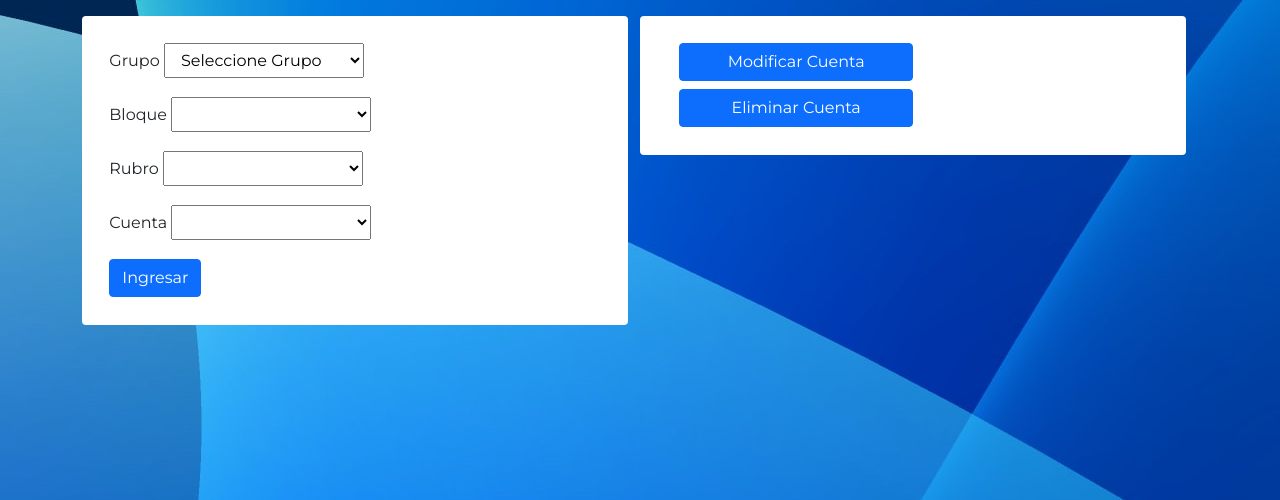
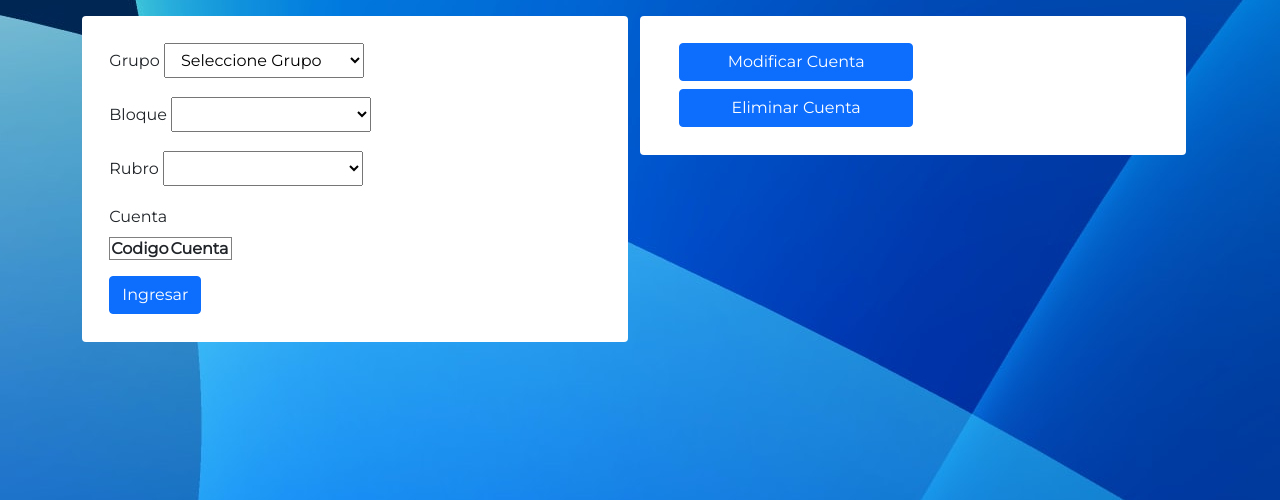
Before and after one commit to Lucasst97/economiaEmpresarial, a PHP site: page / in a window 1280 px wide. Shown: the part 83-583 px from the top of the page. Run offline with PHP 8.4, Linux system fonts and the light colour scheme; data that the repository does not hold is empty.

Commit message:
Add files via upload
solucione lo del codigo de cuentas

```diff
--- a/Economia/index.php
+++ b/Economia/index.php
@@ -1,6 +1,6 @@
 <?php
 include("modelo/conex.php");
-include ("modelo/modelo.php")
+include("modelo/modelo.php")
 ?>
 
 <!doctype html>
@@ -42,46 +42,55 @@ include ("modelo/modelo.php")
   <!-- <script language="javascript" src="js/jquery-3.6.0.min.js"></script> -->
   <script src="https://code.jquery.com/jquery-latest.js"></script>
   <script language="javascript">
-			$(document).ready(function(){
-				$("#option_grupo").change(function () {
-					//$('#cbx_localidad').find('option').remove().end().append('<option value="whatever"></option>').val('whatever');
-					$("#option_grupo option:selected").each(function () {
+    $(document).ready(function() {
+      $("#option_grupo").change(function() {
+        $('#option_rubro').find('option').remove().end().append('<option value="whatever"></option>').val('whatever');
+        $("#option_grupo option:selected").each(function() {
           cod_grupo = $(this).val();
-            //console.log(cod_grupo);
-						$.post("modelo/getBloque.php", { cod_grupo: cod_grupo }, function(data){
+          console.log(typeof(cod_grupo), cod_grupo);
+          $.post("modelo/getBloque.php", {
+            cod_grupo: cod_grupo
+          }, function(data) {
             $("#option_bloque").html(data);
           });
         });
       })
     });
 
-			$(document).ready(function(){
-				$("#option_bloque").change(function () {
-					$("#option_bloque option:selected").each(function () {
+    $(document).ready(function() {
+      $("#option_bloque").change(function() {
+        $("#option_bloque option:selected").each(function() {
           cod_bloque = $(this).val();
+          console.log(typeof(cod_bloque), cod_bloque);
           //console.log(cod_grupo, cod_bloque);
           //console.log(cod_bloque);
-						$.post("modelo/getRubro.php", {cod_grupo: cod_grupo, cod_bloque: cod_bloque },  function(data){
+          $.post("modelo/getRubro.php", {
+            cod_grupo: cod_grupo,
+            cod_bloque: cod_bloque
+          }, function(data) {
             $("#option_rubro").html(data);
-						} );
+          });
         });
       })
     });
 
-      $(document).ready(function(){
-				$("#option_rubro").change(function () {
-					$("#option_rubro option:selected").each(function () {
+    $(document).ready(function() {
+      $("#option_rubro").change(function() {
+        $("#option_rubro option:selected").each(function() {
           cod_rubro = $(this).val();
-            console.log(cod_grupo, cod_bloque, cod_rubro);
+          //alert(cod_rubro)
+          console.log(typeof(cod_rubro), cod_rubro);
           //console.log(cod_bloque);
-						$.post("modelo/getCuenta.php", {cod_grupo: cod_grupo, cod_bloque: cod_bloque, cod_rubro: cod_rubro },  function(data){
+          $.post("modelo/getCuenta.php", {
+            cod_grupo: cod_grupo,
+            cod_bloque: cod_bloque,
+            cod_rubro: cod_rubro
+          }, function(data) {
             $("#option_cuenta").html(data);
-						} );
+          });
         });
       })
     });
-
-
   </script>
 </head>
 
@@ -95,7 +104,7 @@ include ("modelo/modelo.php")
       <button class="navbar-toggler" type="button" data-bs-toggle="collapse" data-bs-target="#navbarSupportedContent" aria-controls="navbarSupportedContent" aria-expanded="false" aria-label="Toggle navigation">
         <span class="navbar-toggler-icon"></span>
       </button>
-      <div class="collapse navbar-collapse position-absolute end-0"  id=" navbarSupportedContent">
+      <div class="collapse navbar-collapse position-absolute end-0" id=" navbarSupportedContent">
         <ul class="navbar-nav me-auto mb-2 mb-lg-0 pull-xs-left">
           <li class="nav-item">
             <a class="nav-link active text-light menu-contable" style="padding-right: 30px" aria-current="page" href="#">Inicio</a>
@@ -153,7 +162,7 @@ include ("modelo/modelo.php")
                 <div class="mb-3">
                   <label class="form-label">Grupo</label>
                   <!-- <input type="tetx" class="form-control" id="exampleInputEmail1" aria-describedby="emailHelp"> -->
-                  <select name="option_grupo" id="option_grupo" style="width: 200px; padding:.375rem .75rem">
+                  <select type="text" name="option_grupo" id="option_grupo" style="width: 200px; padding:.375rem .75rem">
                     <option>Seleccione Grupo</option>
                     <?php
                     $queryG = "select g.cod_grupo 'cod_grupo', g.nombre_grupo 'nombre_grupo' from grupo g";
@@ -161,7 +170,7 @@ include ("modelo/modelo.php")
 
                     while ($row = mysqli_fetch_assoc($rs)) {
                       //echo $row['nombre_grupo'];
-                        echo '<option value="'.$row['cod_grupo'].'">'.$row['nombre_grupo'].'</option>';
+                      echo '<option value="' . $row['cod_grupo'] . '">' . $row['nombre_grupo'] . '</option>';
                     }
                     ?>
                   </select>
@@ -169,7 +178,7 @@ include ("modelo/modelo.php")
 
                 <div class="mb-3">
                   <label class="form-label">Bloque</label>
-                  <select name="option_bloque" id="option_bloque" style="width: 200px; padding:.375rem .75rem">
+                  <select  type="text" name="option_bloque" id="option_bloque" style="width: 200px; padding:.375rem .75rem">
 
                   </select>
                 </div>
@@ -177,17 +186,24 @@ include ("modelo/modelo.php")
                 <div class="mb-3">
                   <label class="form-label">Rubro</label>
                   <!-- <input type="text" class="form-control" id="exampleInputPassword1"> -->
-                  <select name="option_rubro" id="option_rubro" style="width: 200px; padding:.375rem .75rem">
+                  <select type="text" name="option_rubro" id="option_rubro" style="width: 200px; padding:.375rem .75rem">
 
                   </select>
                 </div>
 
                 <div class="mb-3">
-                  <label class="form-label">Cuenta</label>
+                  <label  type="text" class="form-label">Cuenta</label>
                   <!-- <input type="text" class="form-control" id="exampleInputPassword1"> -->
-                  <select name="option_cuenta" id="option_cuenta" style="width: 200px; padding:.375rem .75rem">
+                  <table border="1" name="option_cuenta" id="option_cuenta">
+                    <tr>
+                      <th>Codigo</th>
+                      <th>Cuenta</th>
+                      <th></th>
+                    </tr>
 
-                  </select>
+
+
+                  </table>
                 </div>
 
                 <!-- <div class="mb-3">
```
Lines whose indentation alone changed are shown as unchanged.
